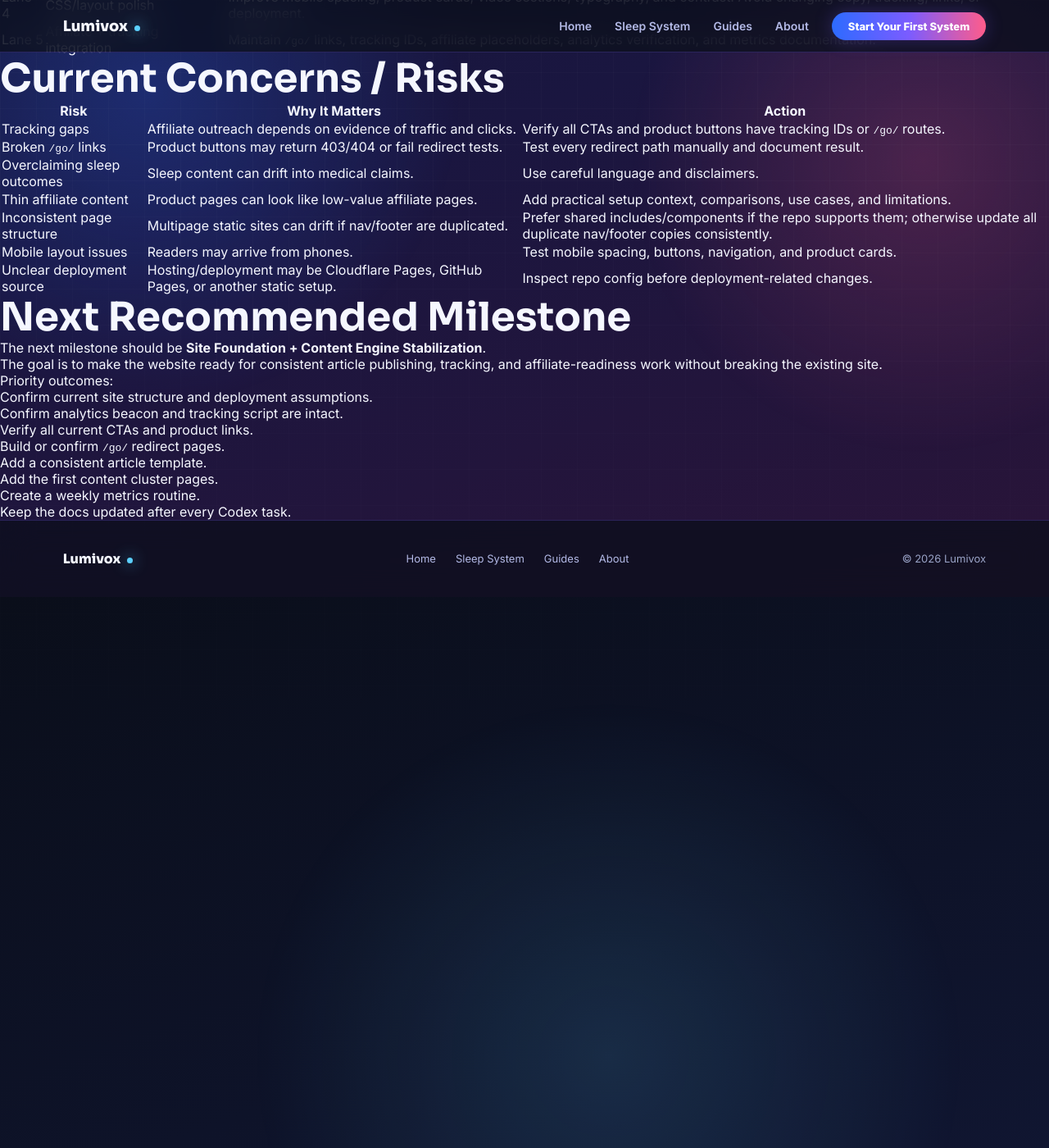
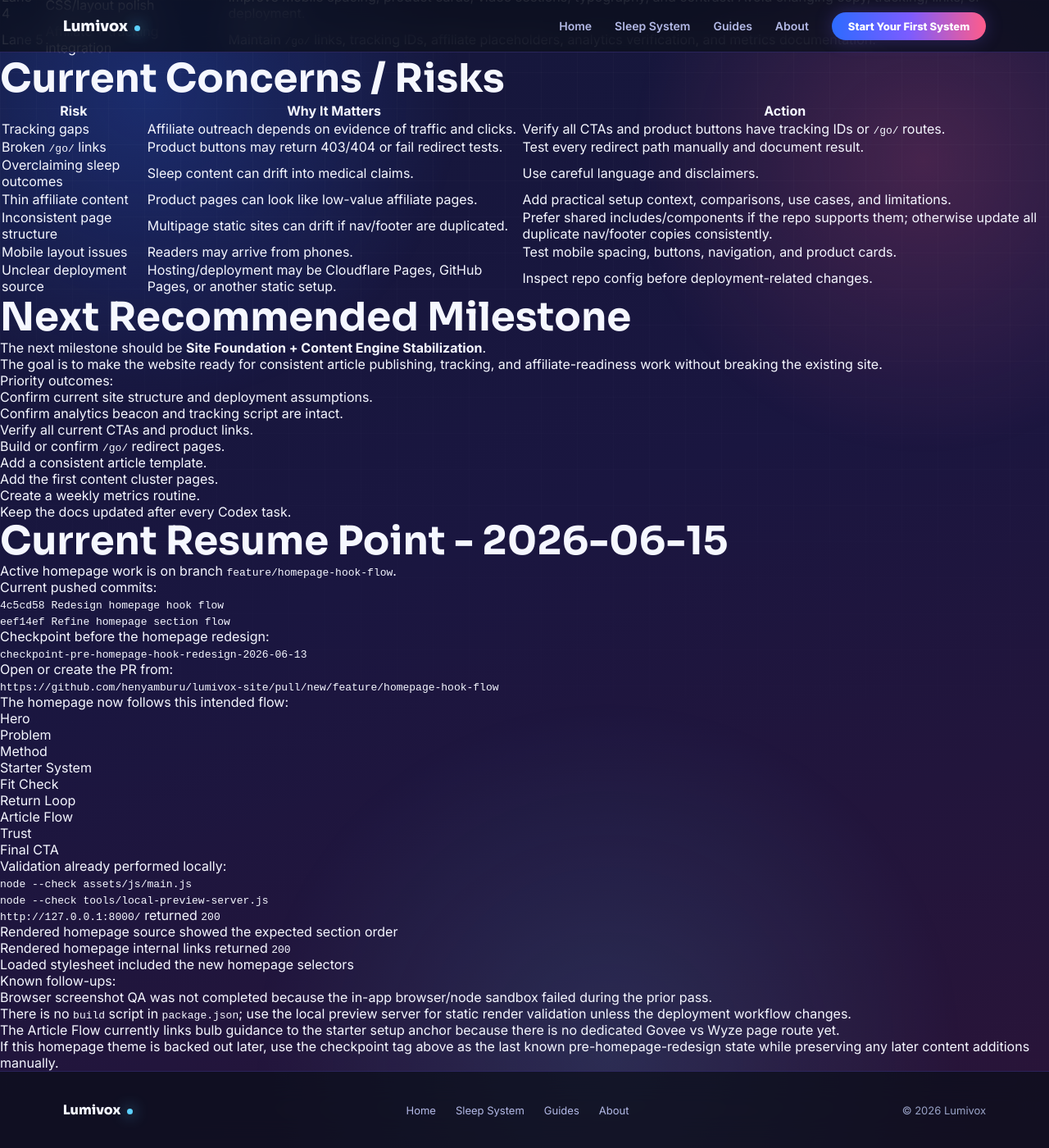
Before and after one commit to henyamburu/lumivox-site, a Jekyll site: the page built from docs/PROJECT_STATE.md, in a window 1280 px wide and 1400 px high, scrolled down 2100 px. Shown: the whole window at 82% size. Built offline with Jekyll 4.4.1, drawn with Linux system fonts in a browser that asks for light colours; our own code applies the rules of GitHub Pages for plain Markdown files.

Commit message:
Document homepage branch resume point

```diff
--- a/docs/PROJECT_STATE.md
+++ b/docs/PROJECT_STATE.md
@@ -140,3 +140,48 @@ Priority outcomes:
 6. Add the first content cluster pages.
 7. Create a weekly metrics routine.
 8. Keep the docs updated after every Codex task.
+
+## Current Resume Point - 2026-06-15
+
+Active homepage work is on branch `feature/homepage-hook-flow`.
+
+Current pushed commits:
+
+- `4c5cd58 Redesign homepage hook flow`
+- `eef14ef Refine homepage section flow`
+
+Checkpoint before the homepage redesign:
+
+- `checkpoint-pre-homepage-hook-redesign-2026-06-13`
+
+Open or create the PR from:
+
+- `https://github.com/henyamburu/lumivox-site/pull/new/feature/homepage-hook-flow`
+
+The homepage now follows this intended flow:
+
+1. Hero
+2. Problem
+3. Method
+4. Starter System
+5. Fit Check
+6. Return Loop
+7. Article Flow
+8. Trust
+9. Final CTA
+
+Validation already performed locally:
+
+- `node --check assets/js/main.js`
+- `node --check tools/local-preview-server.js`
+- `http://127.0.0.1:8000/` returned `200`
+- Rendered homepage source showed the expected section order
+- Rendered homepage internal links returned `200`
+- Loaded stylesheet included the new homepage selectors
+
+Known follow-ups:
+
+- Browser screenshot QA was not completed because the in-app browser/node sandbox failed during the prior pass.
+- There is no `build` script in `package.json`; use the local preview server for static render validation unless the deployment workflow changes.
+- The Article Flow currently links bulb guidance to the starter setup anchor because there is no dedicated Govee vs Wyze page route yet.
+- If this homepage theme is backed out later, use the checkpoint tag above as the last known pre-homepage-redesign state while preserving any later content additions manually.
```
Also changed, not shown: docs/DEV_LOG.md (+30 -0 lines).
